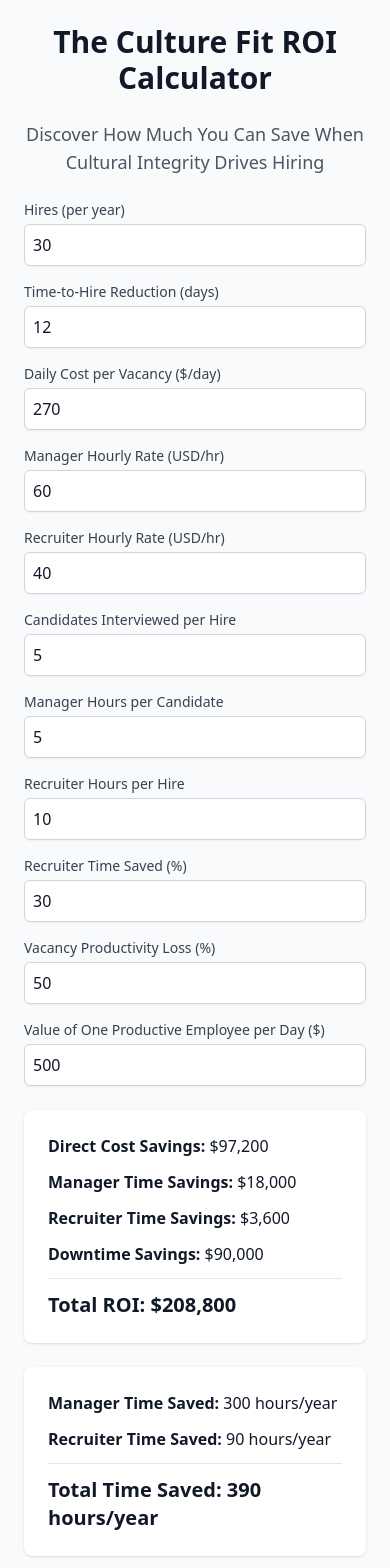
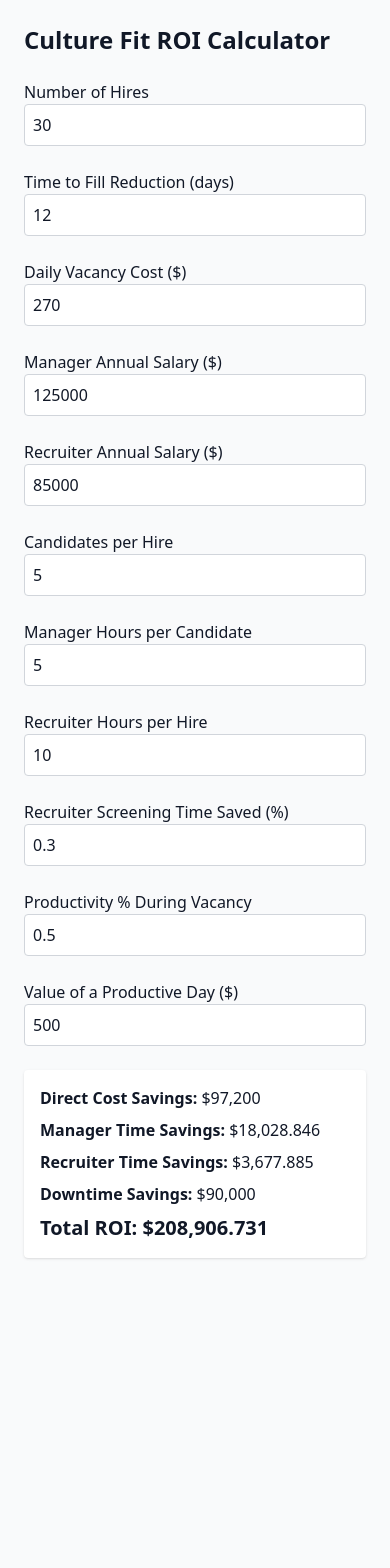
Before and after one commit to ericadenise/culture-fit-roi-calculator, a React (Vite) app: page / in a window 390 px wide. Shown: the top 1568 px of the page. After the commit the page ends 1282 px from the top, so only its background shows below. Built offline with nearby package versions, Linux system fonts and the light colour scheme.

Commit message:
Update App.jsx

```diff
--- a/src/App.jsx
+++ b/src/App.jsx
@@ -1,17 +1,17 @@
-import { useState } from "react";
+import { useState, useMemo } from "react";
 
 export default function App() {
   const [inputs, setInputs] = useState({
     hires: 30,
     timeReduction: 12,
     dailyVacancyCost: 270,
-    managerRate: 60,
-    recruiterRate: 40,
+    managerAnnualSalary: 125000,
+    recruiterAnnualSalary: 85000,
     candidatesPerHire: 5,
     managerHoursPerCandidate: 5,
     recruiterHoursPerHire: 10,
-    recruiterScreeningReduction: 30, // stored as %
-    productivityPct: 50, // stored as %
+    recruiterScreeningReduction: 0.3,
+    productivityPct: 0.5,
     productiveDayValue: 500,
   });
 
@@ -20,134 +20,56 @@ export default function App() {
     setInputs({ ...inputs, [name]: parseFloat(value) });
   };
 
-  const customLabels = {
-    hires: "Hires (per year)",
-    managerRate: "Manager Hourly Rate (USD/hr)",
-    recruiterRate: "Recruiter Hourly Rate (USD/hr)",
-    recruiterScreeningReduction: "Recruiter Time Saved (%)",
-    productivityPct: "Vacancy Productivity Loss (%)",
-    productiveDayValue: "Value of One Productive Employee per Day ($)",
-    dailyVacancyCost: "Daily Cost per Vacancy ($/day)",
-    timeReduction: "Time-to-Hire Reduction (days)",
-    candidatesPerHire: "Candidates Interviewed per Hire",
+  // Derived hourly rates from annual salary
+  const managerRate = useMemo(() => inputs.managerAnnualSalary / 2080, [inputs.managerAnnualSalary]);
+  const recruiterRate = useMemo(() => inputs.recruiterAnnualSalary / 2080, [inputs.recruiterAnnualSalary]);
+
+  // Savings Calculations
+  const managerSavings = inputs.hires * inputs.candidatesPerHire * inputs.managerHoursPerCandidate * 0.4 * managerRate;
+  const recruiterSavings = inputs.hires * inputs.recruiterHoursPerHire * inputs.recruiterScreeningReduction * recruiterRate;
+  const downtimeSavings = inputs.hires * inputs.timeReduction * inputs.productivityPct * inputs.productiveDayValue;
+  const directCostSavings = inputs.hires * inputs.timeReduction * inputs.dailyVacancyCost;
+  const totalSavings = managerSavings + recruiterSavings + downtimeSavings + directCostSavings;
+
+  const labelMap = {
+    hires: "Number of Hires",
+    timeReduction: "Time to Fill Reduction (days)",
+    dailyVacancyCost: "Daily Vacancy Cost ($)",
+    managerAnnualSalary: "Manager Annual Salary ($)",
+    recruiterAnnualSalary: "Recruiter Annual Salary ($)",
+    candidatesPerHire: "Candidates per Hire",
     managerHoursPerCandidate: "Manager Hours per Candidate",
     recruiterHoursPerHire: "Recruiter Hours per Hire",
+    recruiterScreeningReduction: "Recruiter Screening Time Saved (%)",
+    productivityPct: "Productivity % During Vacancy",
+    productiveDayValue: "Value of a Productive Day ($)",
   };
 
-  // Convert percentages
-  const recruiterReduction = inputs.recruiterScreeningReduction / 100;
-  const productivity = inputs.productivityPct / 100;
+  return (
+    <div className="max-w-2xl mx-auto p-6 space-y-6">
+      <h1 className="text-2xl font-bold">Culture Fit ROI Calculator</h1>
 
-  // $ Savings
-  const managerSavings =
-    inputs.hires *
-    inputs.candidatesPerHire *
-    inputs.managerHoursPerCandidate *
-    0.4 *
-    inputs.managerRate;
-
-  const recruiterSavings =
-    inputs.hires *
-    inputs.recruiterHoursPerHire *
-    recruiterReduction *
-    inputs.recruiterRate;
-
-  const downtimeSavings =
-    inputs.hires *
-    inputs.timeReduction *
-    productivity *
-    inputs.productiveDayValue;
-
-  const directCostSavings =
-    inputs.hires * inputs.timeReduction * inputs.dailyVacancyCost;
-
-  const totalSavings =
-    managerSavings + recruiterSavings + downtimeSavings + directCostSavings;
-
-  // Time Savings (in hours)
-  const managerTimeSavedHours = managerSavings / inputs.managerRate;
-  const recruiterTimeSavedHours = recruiterSavings / inputs.recruiterRate;
-  const totalTimeSaved = managerTimeSavedHours + recruiterTimeSavedHours;
-
-  return (
-    <div className="max-w-5xl mx-auto p-6 space-y-6">
-      <h1 className="text-3xl font-bold text-center">
-  The Culture Fit ROI Calculator
-</h1>
-
-<p className="text-center text-lg text-gray-600 mt-2 max-w-2xl mx-auto">
-  Discover How Much You Can Save When Cultural Integrity Drives Hiring
-</p>
-
-
-      <div className="grid gap-4 md:grid-cols-2">
       {Object.entries(inputs).map(([key, value]) => (
         <div key={key}>
-            <label className="block text-sm font-medium text-gray-700">
-              {customLabels[key] || key.replace(/([A-Z])/g, " $1")}
+          <label className="block font-medium">
+            {labelMap[key] || key.replace(/([A-Z])/g, " $1")}
           </label>
           <input
             type="number"
             name={key}
             value={value}
             onChange={handleChange}
-              className="mt-1 block w-full p-2 border border-gray-300 rounded-md shadow-sm"
+            className="w-full p-2 border border-gray-300 rounded"
           />
         </div>
       ))}
-      </div>
 
-      {/* Two Column Output */}
-      <div className="grid md:grid-cols-2 gap-6">
-        {/* $ Savings Column */}
-        <div className="bg-white rounded-lg shadow p-6 space-y-3">
-          <p>
-            <strong>Direct Cost Savings:</strong> $
-            {directCostSavings.toLocaleString()}
-          </p>
-          <p>
-            <strong>Manager Time Savings:</strong> $
-            {managerSavings.toLocaleString()}
-          </p>
-          <p>
-            <strong>Recruiter Time Savings:</strong> $
-            {recruiterSavings.toLocaleString()}
-          </p>
-          <p>
-            <strong>Downtime Savings:</strong> $
-            {downtimeSavings.toLocaleString()}
-          </p>
-          <hr />
-          <p className="text-xl font-bold">
-            <strong>Total ROI:</strong> ${totalSavings.toLocaleString()}
-          </p>
-        </div>
-
-        {/* Time Savings Column */}
-        <div className="bg-white rounded-lg shadow p-6 space-y-3">
-          <p>
-            <strong>Manager Time Saved:</strong>{" "}
-            {managerTimeSavedHours.toLocaleString(undefined, {
-              maximumFractionDigits: 1,
-            })}{" "}
-            hours/year
-          </p>
-          <p>
-            <strong>Recruiter Time Saved:</strong>{" "}
-            {recruiterTimeSavedHours.toLocaleString(undefined, {
-              maximumFractionDigits: 1,
-            })}{" "}
-            hours/year
-          </p>
-          <hr />
-          <p className="text-xl font-bold">
-            <strong>Total Time Saved:</strong>{" "}
-            {totalTimeSaved.toLocaleString(undefined, {
-              maximumFractionDigits: 1,
-            })}{" "}
-            hours/year
-          </p>
-        </div>
+      <div className="bg-white shadow p-4 rounded space-y-2">
+        <p><strong>Direct Cost Savings:</strong> ${directCostSavings.toLocaleString()}</p>
+        <p><strong>Manager Time Savings:</strong> ${managerSavings.toLocaleString()}</p>
+        <p><strong>Recruiter Time Savings:</strong> ${recruiterSavings.toLocaleString()}</p>
+        <p><strong>Downtime Savings:</strong> ${downtimeSavings.toLocaleString()}</p>
+        <p className="text-xl font-bold"><strong>Total ROI:</strong> ${totalSavings.toLocaleString()}</p>
       </div>
     </div>
   );
```
Lines whose indentation alone changed are shown as unchanged.
